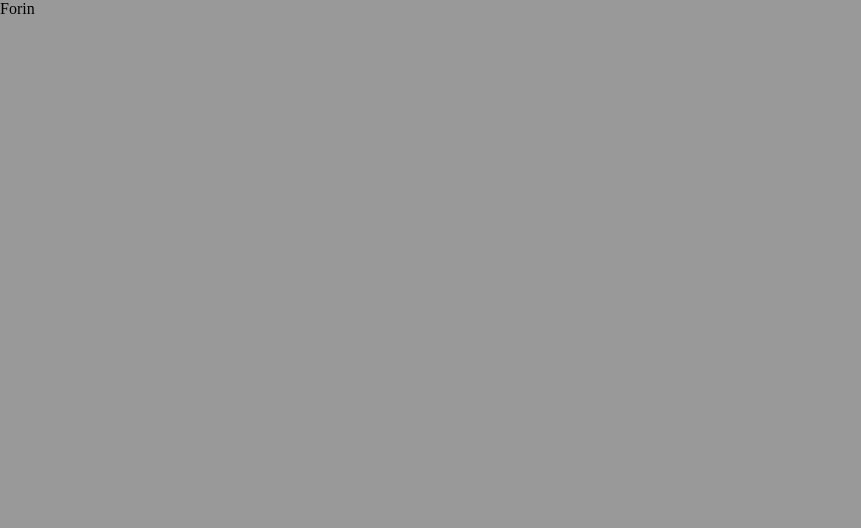
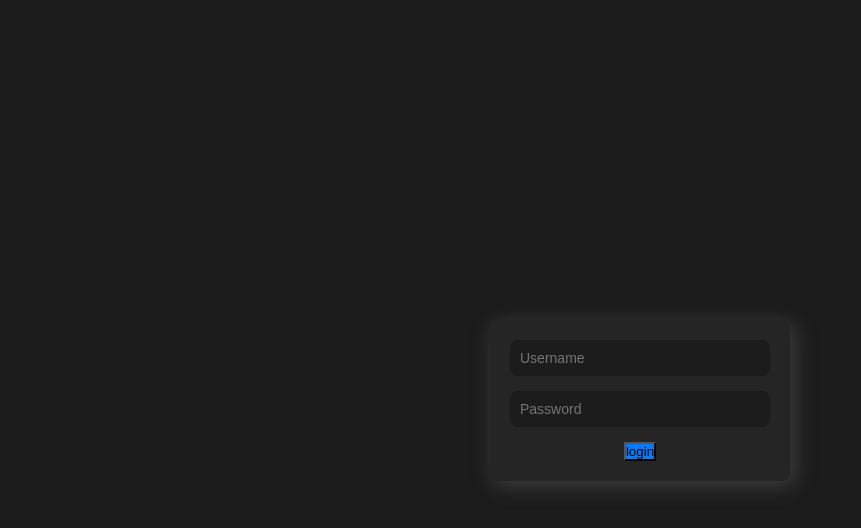
Before and after one commit to rasuljon313/advokat, a React (Vite) app: page / in a window 1280 px wide. Shown: the top 528 px of the page, without its empty margins (0-861 px from the left). Built offline with nearby package versions, Linux system fonts and the light colour scheme.

Commit message:
add input

```diff
--- a/index.html
+++ b/index.html
@@ -6,7 +6,7 @@
     <meta name="viewport" content="width=device-width, initial-scale=1.0" />
     <title>React</title>
   </head>
-  <body bgcolor="#999">
+  <body bgcolor="#1c1c1c">
     <div id="root"></div>
     <script type="module" src="/src/main.jsx"></script>
   </body>
--- a/src/assets/main.scss
+++ b/src/assets/main.scss
@@ -1 +1 @@
-@import "../assets/common.scss", "../assets/media.scss","../components/header/header.scss";
+@import "../assets/common.scss", "../assets/media.scss","../components/forin/forin.scss","../components/header/header.scss";
--- a/src/components/forin/Forin.jsx
+++ b/src/components/forin/Forin.jsx
@@ -1,6 +1,28 @@
 const Forin = () => {
   return (
-    <div>Forin</div>
+    <div>
+      <div className="forin">
+        <div className="container">
+          <div className="forin_box">
+            <form  className="forin_card">
+              <input  className="forin_input"
+                type="text"
+                placeholder="Username"
+                required
+              />
+              <input className="forin_input"
+                type="password"
+                placeholder="Password"
+                required
+              />
+              <button className="forin_btn" type="submit" >
+                        {"login"}
+              </button>
+            </form>
+          </div>
+        </div>
+      </div>
+    </div>
   )
 }
 
--- /dev/null
+++ b/src/components/forin/forin.scss
@@ -0,0 +1,40 @@
+.forin {
+    width: 100%;
+    height: 100vh;
+    &_box {
+      height: 100vh;
+      display: flex;
+      align-items: center;
+      justify-content: center;
+    }
+    &_card {
+      border-radius: 8px;
+    display: flex;
+    align-items: center;
+    flex-direction: column;
+    justify-content: center;
+    box-shadow: 4px 4px 20px 1px #57565694;
+    padding: 20px;
+    background-color: white;
+    width: 300px !important;
+    background: #252525;
+    }
+    &_input{
+      outline: none;
+      width: 100% !important;
+      padding: 10px;
+      margin-bottom: 15px;
+      border-radius: 4px;
+      border: unset;
+      font-size: 14px;
+      background: #1c1c1c !important;
+      border-radius: 8px !important;
+    }
+    &_btn{
+      background: #007bff !important;
+      &:disabled {
+        background-color: #dcdcdc !important;
+        cursor: not-allowed !important;
+      }
+    }
+  }
```
